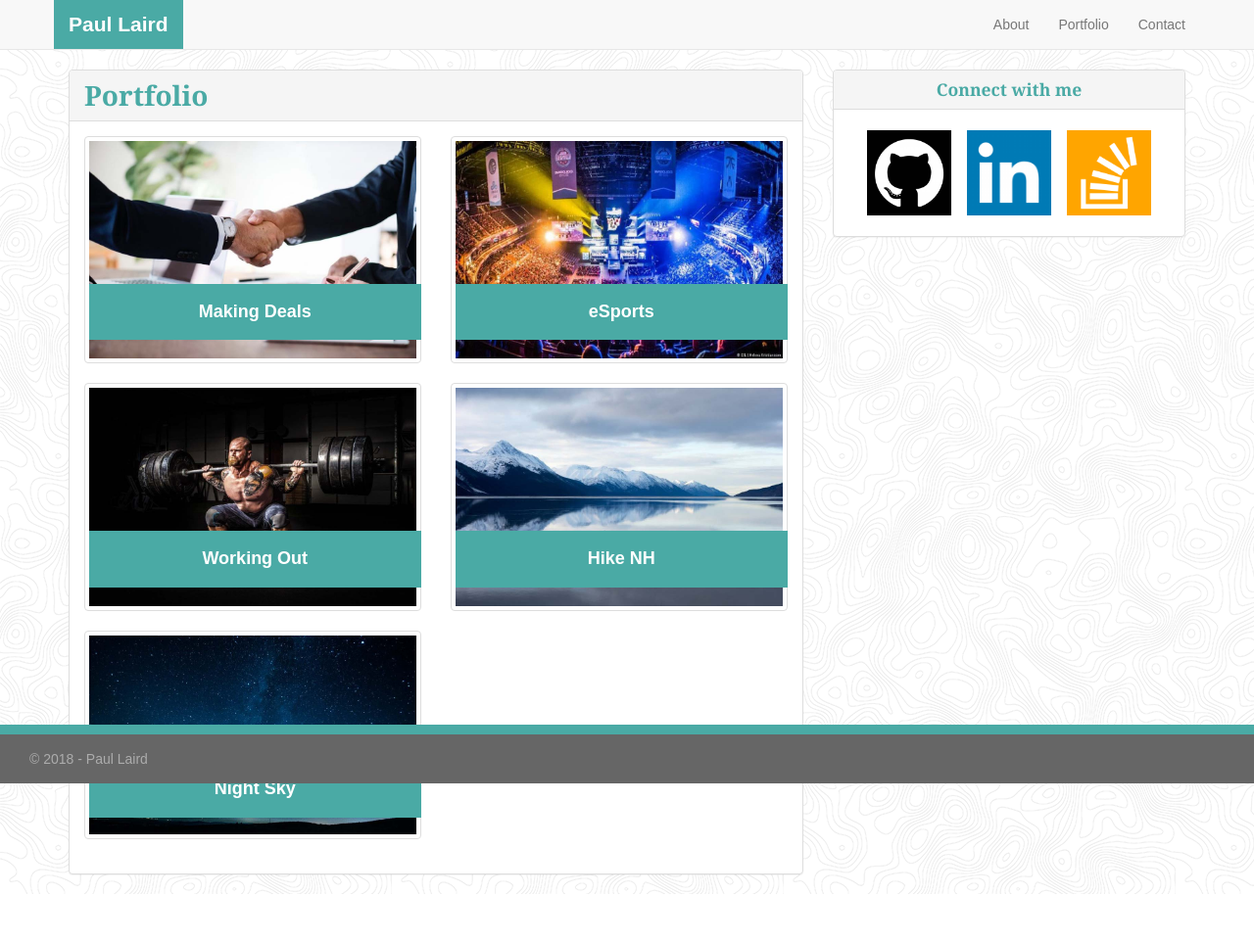
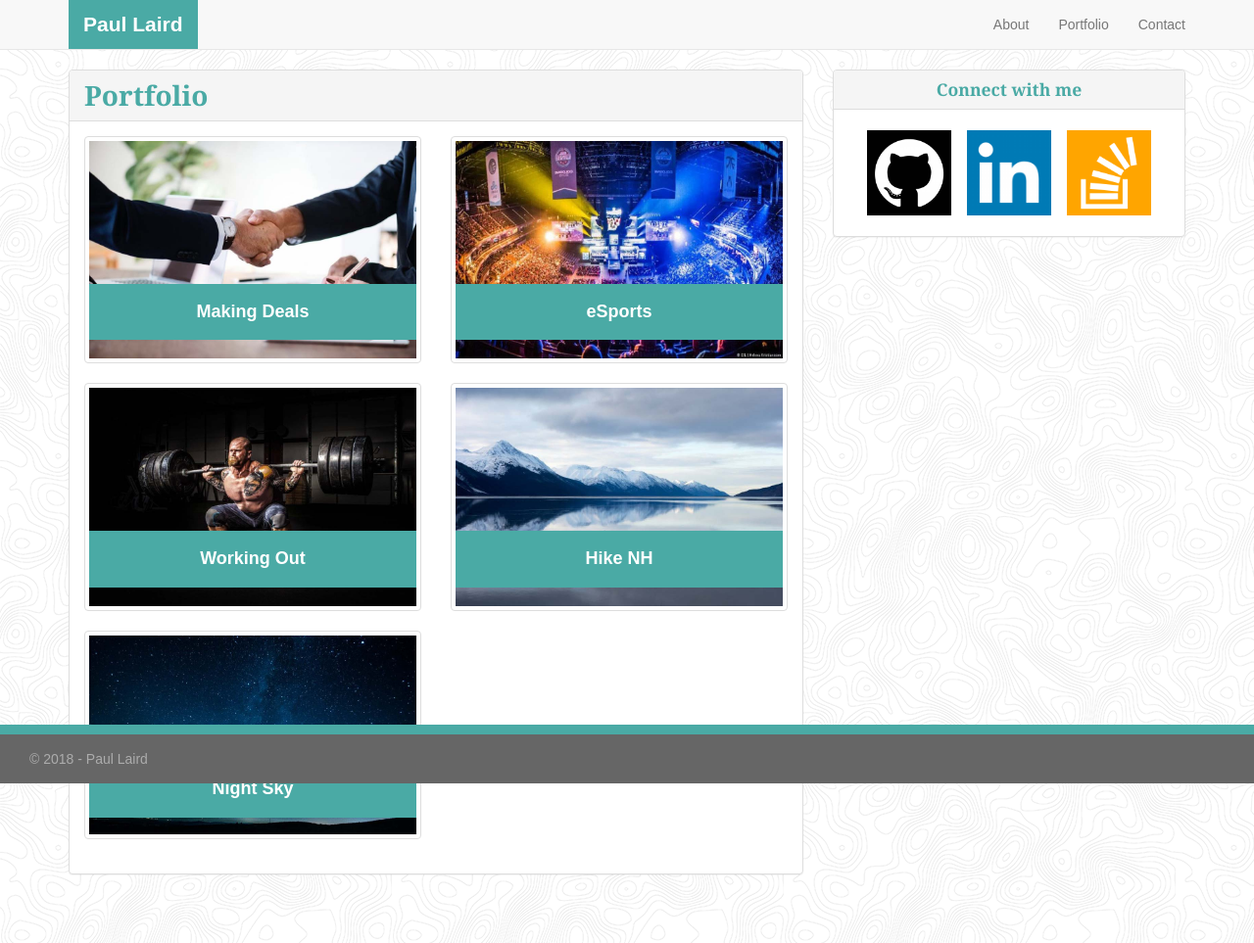
Before and after one commit to PaulLNH/Bootstrap-Portfolio, a plain HTML site: page portfolio.html in a window 1280 px wide. Shown: the whole page at 98% size. Before the commit the page ends 913 px from the top, so only its background shows below. Drawn offline with nearby package versions, Linux system fonts and the light colour scheme.

Commit message:
Fixed logo spacing, fixed banner text and adjusted margin-botton on portfolio page

```diff
--- a/assets/css/main.css
+++ b/assets/css/main.css
@@ -13,6 +13,10 @@ body {
   background: #4aaaa5;
   font-weight: bolder;
   font-size: 1.5em;
+}
+
+.navbar>.container .navbar-brand, .navbar>.container-fluid .navbar-brand {
+  margin-left: 0;
 }
 
 .navbar-default .navbar-brand:hover {
@@ -65,6 +69,10 @@ body {
 
 /* ---------------------------- FOOTER ---------------------------- */
 
+main.container {
+  margin-bottom: 50px;
+}
+
 #footerCSS {
   /* Custom styling to keep footer element in line with theme */
   position: absolute;
@@ -101,12 +109,12 @@ body {
 /* PLEASE REVISIT THIS! WHEN CSS IS NOT ABSOLUTE (BANNER AT BASE OF PIC) IT'S CORRECT WIDTH, WHEN ABOLUTE IT GETS WIDER ON THE RIGHT */
 .caption {
   /* Sets the banner text over the portfolio images */
-  clear: both;
+  left: 4px;
+  right: 4px;
   bottom: 10%;
   position: absolute;
   background: #4aaaa5;
   font-size: 2em;
-  width: 99%;
   font-weight: bolder;
 }
 
--- a/portfolio.html
+++ b/portfolio.html
@@ -41,7 +41,7 @@
     <!-- END OF NAVBAR -->
 
     <!-- Main body of the webpage -->
-    <div class="container">
+    <main class="container">
         <!-- Row 1 of 2 (For the content of the webpage) -->
         <div class="row">
             <div class="col-md-8">
@@ -155,19 +155,19 @@
 
 
         </div>
-    </div>
+    </main>
     <!-- END OF 1st ROW -->
 
 
     <!-- BELOW IS THE FOOTER -->
 
-    <div class="navbar navbar-default navbar-fixed-bottom">
+    <footer class="navbar navbar-default navbar-fixed-bottom">
         <div class="container" id="footerCSS">
             <p class="navbar-text text-center">
                 <a href="http://laird.codes" target="_blank">© 2018 - Paul Laird</a>
             </p>
         </div>
-    </div>
+    </footer>
 
 
 </body>
```
Also changed, not shown: contact.html (+2 -2 lines), index.html (+2 -2 lines).
